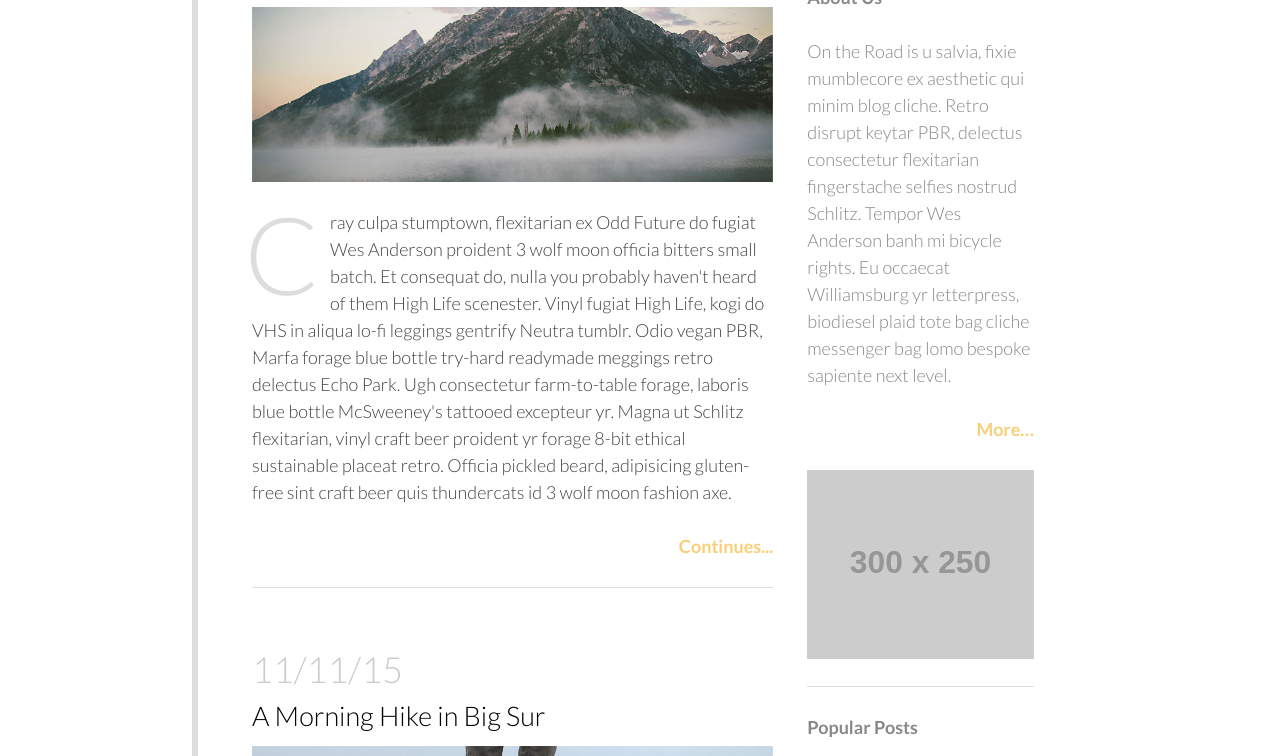
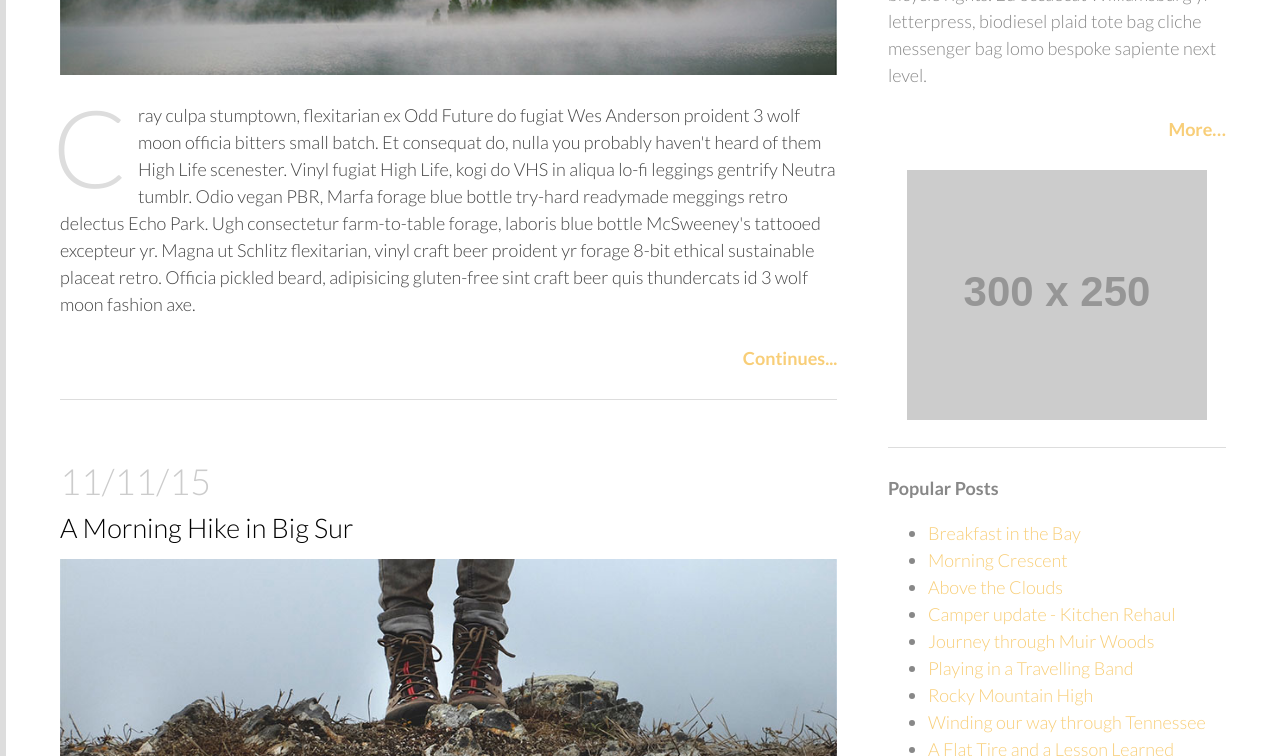
Before and after one commit to wongsitu/monumentChallange, a plain HTML site: page starter-code/with-errors/index.html in a window 1280 px wide. Shown: the part 542-1298 px from the top of the page. Drawn offline with Linux system fonts and the light colour scheme; placeholder pictures from the web are drawn by us.

Commit message:
Update main.css

```diff
--- a/starter-code/with-errors/css/main.css
+++ b/starter-code/with-errors/css/main.css
@@ -15,7 +15,7 @@ body {
   font-family: "Lato", sans-serif;
   font-size: 18px;
   line-height: 1.5;
-  margin: 15%;
+  margin: 0;
   padding: 54px;
   color: #444;
   border-left: 6px solid #ddd;
```
